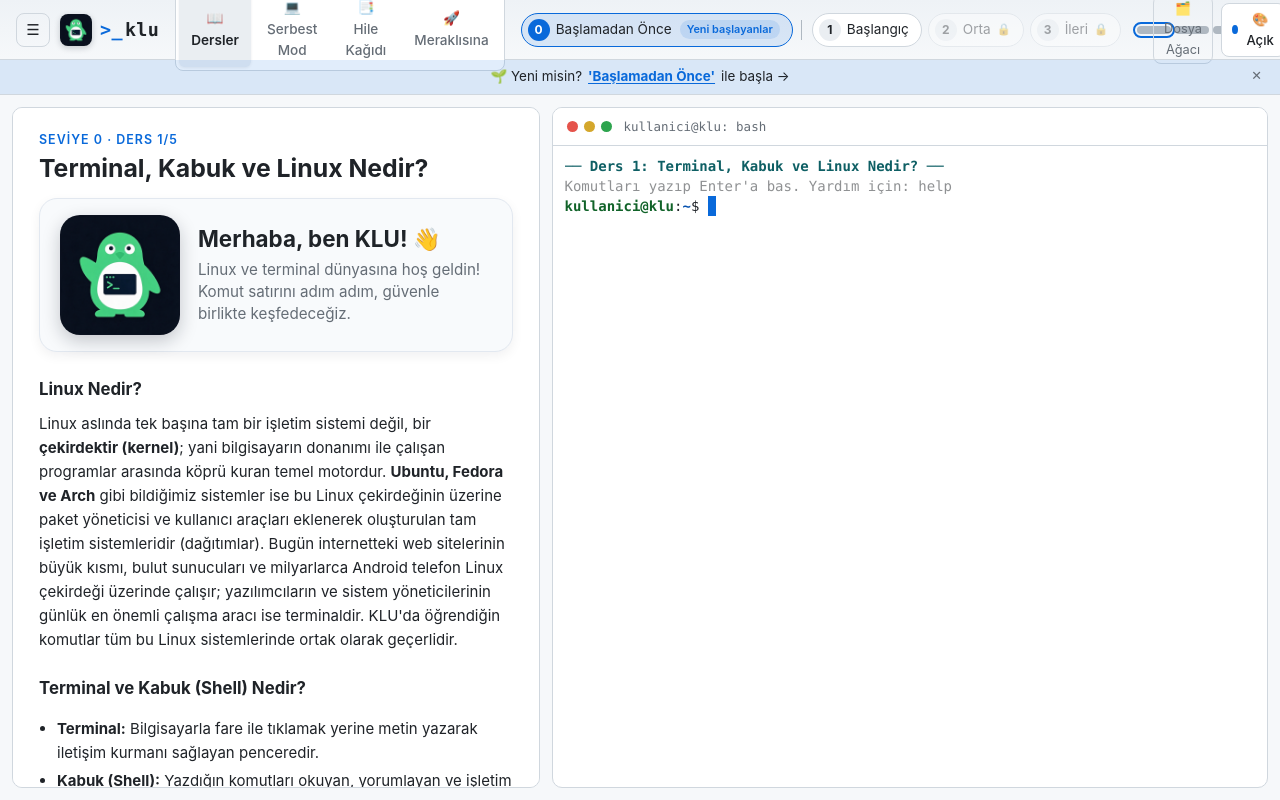
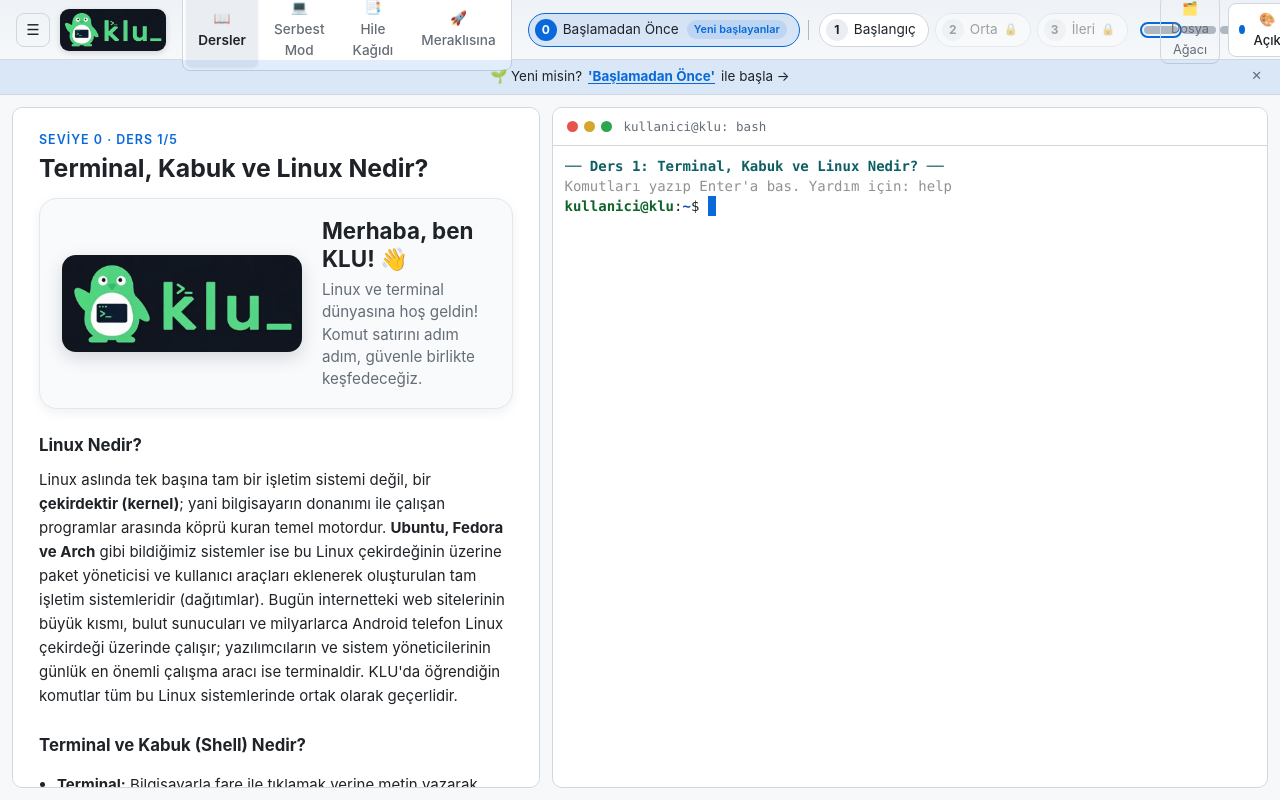
Before and after one commit to yavuzumut/klu-shell, a React (Vite) app: page / in a window 1280 px wide. Shown: the top 800 px of the page. Built offline with nearby package versions, Linux system fonts and the light colour scheme.

Commit message:
KLU yeniden adlandirma, logo ve Seviye 0 gorunurluk

```diff
--- a/src/components/Header.tsx
+++ b/src/components/Header.tsx
@@ -48,20 +48,22 @@ export function Header({
             ☰
           </button>
         )}
-        <span className="logo">
-          <span className="logo-mascot-frame">
+        <button
+          type="button"
+          className="header-logo-btn"
+          onClick={() => onModeChange('lessons')}
+          title="KLU — Ana Sayfa (Dersler)"
+          aria-label="KLU"
+        >
+          <span className="header-logo-frame">
             <img
-              src="/klu-mascot-64.png"
-              alt="KLU Maskotu"
-              className="logo-mascot"
-              width={32}
-              height={32}
+              src="/klu-logo-cropped.webp"
+              alt="KLU"
+              className="header-logo-img"
+              height={42}
             />
           </span>
-          <span className="logo-text">
-            <span className="logo-prompt">&gt;_</span> klu
-          </span>
-        </span>
+        </button>
       </div>
 
       <nav className="mode-nav" aria-label="Gezinme sekmeleri">
--- a/src/lessons/content/level0/01-intro.ts
+++ b/src/lessons/content/level0/01-intro.ts
@@ -6,8 +6,8 @@ export const introLesson: Lesson = {
   summary: 'Komut satırı dünyasına giriş: Terminal, kabuk (shell) ve Linux kavramları.',
   content: `
 <div class="klu-welcome-card">
-  <div class="klu-mascot-frame klu-mascot-frame-welcome">
-    <img src="/klu-mascot-512.png" alt="KLU Maskotu" class="klu-welcome-mascot" />
+  <div class="klu-logo-frame klu-logo-frame-welcome">
+    <img src="/klu-logo-cropped.webp" alt="KLU" class="klu-welcome-logo" />
   </div>
   <div class="klu-welcome-content">
     <div class="klu-welcome-title">Merhaba, ben KLU! 👋</div>
--- a/src/lessons/content/level0/02-how-klu-works.ts
+++ b/src/lessons/content/level0/02-how-klu-works.ts
@@ -6,7 +6,7 @@ export const howKluWorksLesson: Lesson = {
   summary: 'Tarayıcı içi simülasyon, güvenli ortam, ders paneli, ipuçları ve çözüm akışı.',
   content: `
 ### KLU'nun Adı Nereden Geliyor?
-KLU adı, Tron filmindeki yapay zekâ programı CLU'dan esinlenildi. CLU nasıl yaratıcısı için dijital bir dünya kurup yönetiyorsa, KLU da senin için güvenli bir terminal dünyası kuruyor ve gerçek bilgisayarına hiç dokunmadan Linux öğrenmeni sağlıyor. İsmin başındaki "K" harfi ise komut satırının temeli olan Türkçe **komut** sözcüğünden geliyor.
+KLU adı, Tron filmindeki yapay zekâ programı CLU'dan esinlenildi. CLU nasıl yaratıcısı için dijital bir dünya kurup yönetiyorsa, KLU da senin için güvenli bir terminal dünyası kuruyor ve gerçek bilgisayarına hiç dokunmadan Linux öğrenmeni sağlıyor. İsimdeki K, Türkçe "komut" kelimesinden geliyor.
 
 ### Tarayıcıda Güvenli Bir Laboratuvar
 KLU; harici bir sunucuya veya kuruluma gerek kalmadan, tamamen tarayıcının belleğinde çalışan **sanal bir dosya sistemi ve komut kabuğudur**.
--- a/src/styles.css
+++ b/src/styles.css
@@ -165,45 +165,46 @@ pre {
   flex-shrink: 0;
 }
 
-.logo {
-  display: flex;
-  align-items: center;
-  gap: 8px;
-  font-family: var(--font-mono);
-  font-weight: 700;
-  font-size: 1.15rem;
-  letter-spacing: 0.02em;
-}
-
-.logo-mascot-frame {
+.header-logo-btn {
+  background: transparent;
+  border: none;
+  padding: 0;
   display: inline-flex;
   align-items: center;
+  cursor: pointer;
+  border-radius: 9px;
+  text-decoration: none;
+  transition: opacity 0.15s ease, transform 0.15s ease;
+}
+
+.header-logo-btn:hover {
+  opacity: 0.88;
+  transform: translateY(-1px);
+}
+
+.header-logo-btn:active {
+  transform: translateY(0);
+}
+
+.header-logo-frame {
+  display: inline-flex;
+  align-items: center;
   justify-content: center;
-  width: 32px;
-  height: 32px;
-  border-radius: 8px;
-  background-color: #0c1320;
+  height: 42px;
+  background-color: #10161d;
+  border-radius: 9px;
+  overflow: hidden;
   box-shadow: 0 1px 3px rgba(0, 0, 0, 0.25);
   border: 1px solid rgba(255, 255, 255, 0.1);
-  overflow: hidden;
   flex-shrink: 0;
 }
 
-.logo-mascot {
-  width: 100%;
-  height: 100%;
-  object-fit: cover;
+.header-logo-img {
+  height: 42px;
+  width: auto;
+  aspect-ratio: 700 / 282;
+  object-fit: contain;
   display: block;
-}
-
-.logo-text {
-  display: inline-flex;
-  align-items: center;
-  gap: 2px;
-}
-
-.logo-prompt {
-  color: var(--accent);
 }
 
 .icon-btn {
@@ -643,8 +644,8 @@ pre {
 .klu-welcome-card {
   display: flex;
   align-items: center;
-  gap: 18px;
-  padding: 16px 20px;
+  gap: 20px;
+  padding: 18px 22px;
   background: var(--panel-hover);
   border: 1px solid var(--border);
   border-radius: 18px;
@@ -652,27 +653,28 @@ pre {
   box-shadow: 0 2px 8px rgba(0, 0, 0, 0.08);
 }
 
-.klu-mascot-frame {
+.klu-logo-frame {
   display: inline-flex;
   align-items: center;
   justify-content: center;
-  background-color: #0c1320;
+  background-color: #10161d;
   overflow: hidden;
   flex-shrink: 0;
 }
 
-.klu-mascot-frame-welcome {
-  width: 120px;
-  height: 120px;
-  border-radius: 20px;
+.klu-logo-frame-welcome {
+  width: 240px;
+  max-width: 100%;
+  aspect-ratio: 700 / 282;
+  border-radius: 14px;
   box-shadow: 0 4px 14px rgba(0, 0, 0, 0.25);
   border: 1px solid rgba(255, 255, 255, 0.1);
 }
 
-.klu-welcome-mascot {
+.klu-welcome-logo {
   width: 100%;
   height: 100%;
-  object-fit: cover;
+  object-fit: contain;
   display: block;
 }
 
@@ -696,38 +698,46 @@ pre {
   margin: 0 !important;
 }
 
-/* Light theme and other theme enhancements for mascot frames */
-[data-theme='light'] .logo-mascot-frame {
-  border: 1px solid rgba(12, 19, 32, 0.18);
-  box-shadow: 0 2px 6px rgba(12, 19, 32, 0.2);
+/* Light theme and other theme enhancements for logo frames */
+[data-theme='light'] .header-logo-frame {
+  border: 1px solid rgba(16, 22, 29, 0.18);
+  box-shadow: 0 2px 6px rgba(16, 22, 29, 0.15);
 }
 
 [data-theme='light'] .klu-welcome-card {
   background: #f8fafc;
   border-color: #e2e8f0;
-  box-shadow: 0 4px 12px rgba(12, 19, 32, 0.06);
-}
-
-[data-theme='light'] .klu-mascot-frame-welcome {
-  border: 1px solid rgba(12, 19, 32, 0.2);
-  box-shadow: 0 6px 18px rgba(12, 19, 32, 0.22);
-}
-
-@media (max-width: 560px) {
+  box-shadow: 0 4px 12px rgba(16, 22, 29, 0.06);
+}
+
+[data-theme='light'] .klu-logo-frame-welcome {
+  border: 1px solid rgba(16, 22, 29, 0.18);
+  box-shadow: 0 6px 18px rgba(16, 22, 29, 0.15);
+}
+
+@media (max-width: 600px) {
+  .header-logo-frame {
+    height: 38px;
+  }
+  .header-logo-img {
+    height: 38px;
+  }
+
   .klu-welcome-card {
+    flex-direction: column;
+    align-items: flex-start;
     gap: 14px;
-    padding: 12px 14px;
+    padding: 14px;
     margin-bottom: 18px;
   }
 
-  .klu-mascot-frame-welcome {
-    width: 92px;
-    height: 92px;
-    border-radius: 16px;
+  .klu-logo-frame-welcome {
+    width: 200px;
+    border-radius: 12px;
   }
 
   .klu-welcome-title {
-    font-size: 1.2rem;
+    font-size: 1.25rem;
   }
 
   .klu-welcome-desc {
@@ -736,15 +746,21 @@ pre {
 }
 
 @media (max-width: 380px) {
+  .header-logo-frame {
+    height: 34px;
+  }
+  .header-logo-img {
+    height: 34px;
+  }
+
   .klu-welcome-card {
     gap: 10px;
     padding: 10px;
   }
 
-  .klu-mascot-frame-welcome {
-    width: 72px;
-    height: 72px;
-    border-radius: 12px;
+  .klu-logo-frame-welcome {
+    width: 170px;
+    border-radius: 10px;
   }
 
   .klu-welcome-title {
```
Also changed, not shown: public/klu-logo-cropped.webp (added), public/klu-logo.webp (added).
